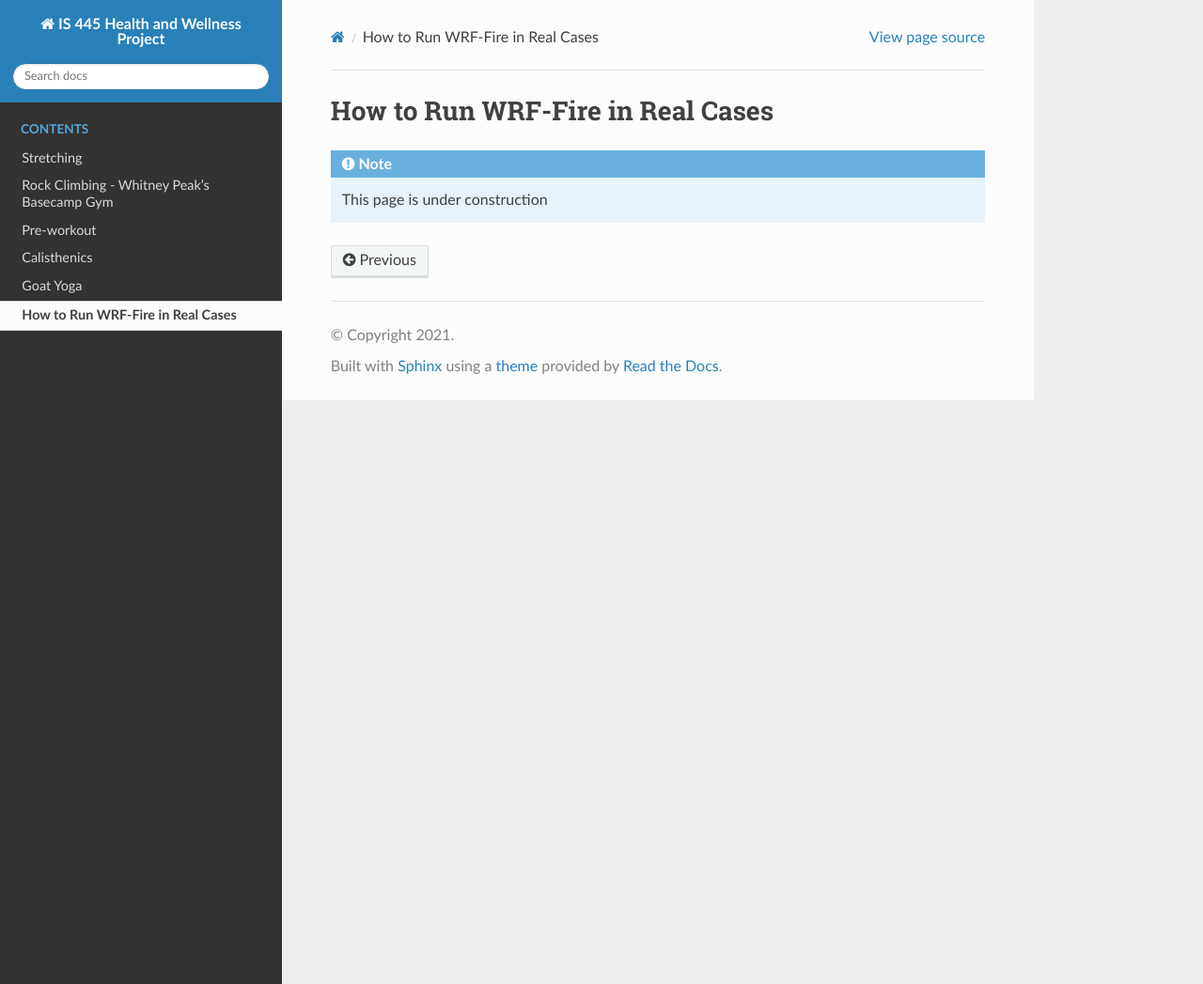
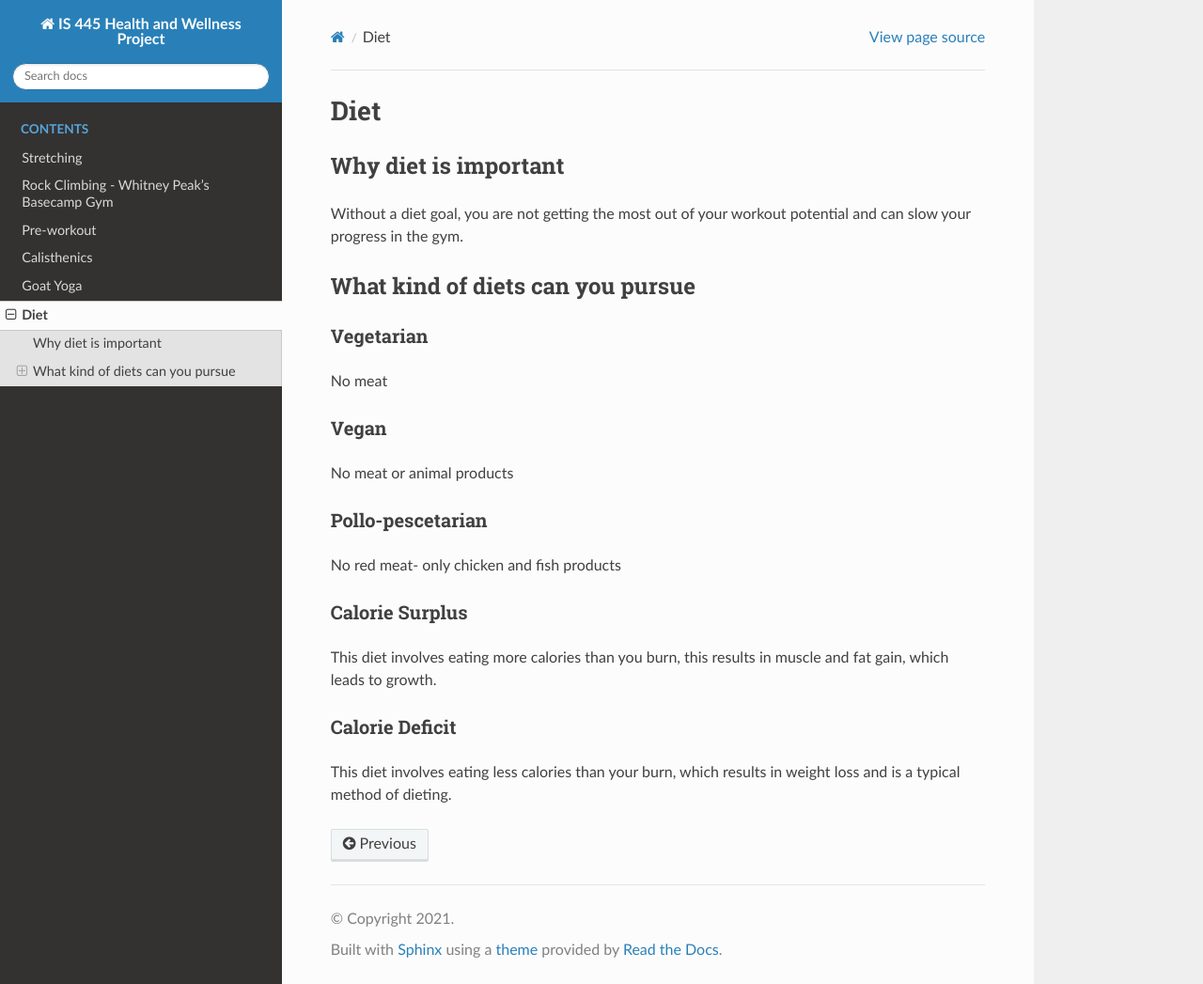
Before and after one commit to evanchinn/IS445Wiki, a Sphinx documentation site: the page built from UNR-WRF-FIRE-main/docs/source/Real.rst, in a window 1280 px wide and 1047 px high. Shown: the whole window at 94% size. Built offline with Sphinx 7.4.7 and the Read the Docs theme 2.0.0, drawn with Linux system fonts in a browser that asks for light colours.

Commit message:
Update Real.rst

```diff
--- a/UNR-WRF-FIRE-main/docs/source/Real.rst
+++ b/UNR-WRF-FIRE-main/docs/source/Real.rst
@@ -1,9 +1,37 @@
 .. _real:
 
-=================================
-How to Run WRF-Fire in Real Cases
-=================================
+====
+Diet
+====
 
-.. note::
+Why diet is important
+---------------------
 
-   This page is under construction
+.. raw_html
+
+  Diet is important for overall heath and essential for muscle tone and gains. The word "diet" has a poor connotation when it gets thrown around, when actually it    is on a spectrum. There are strict diets that can expedite gains and muscle tone, altough there are also lenient diets that keep you healthy but allow you to enjoy yourelf with food once in a while, while still staying healthy. <br>
+
+Without a diet goal, you are not getting the most out of your workout potential and can slow your progress in the gym.
+
+What kind of diets can you pursue
+---------------------------------
+
+Vegetarian
+^^^^^^^^^^
+No meat
+
+Vegan
+^^^^^
+No meat or animal products
+
+Pollo-pescetarian
+^^^^^^^^^^^^^^^^^
+No red meat- only chicken and fish products
+
+Calorie Surplus
+^^^^^^^^^^^^^^^
+This diet involves eating more calories than you burn, this results in muscle and fat gain, which leads to growth.
+
+Calorie Deficit
+^^^^^^^^^^^^^^^
+This diet involves eating less calories than your burn, which results in weight loss and is a typical method of dieting.
```
